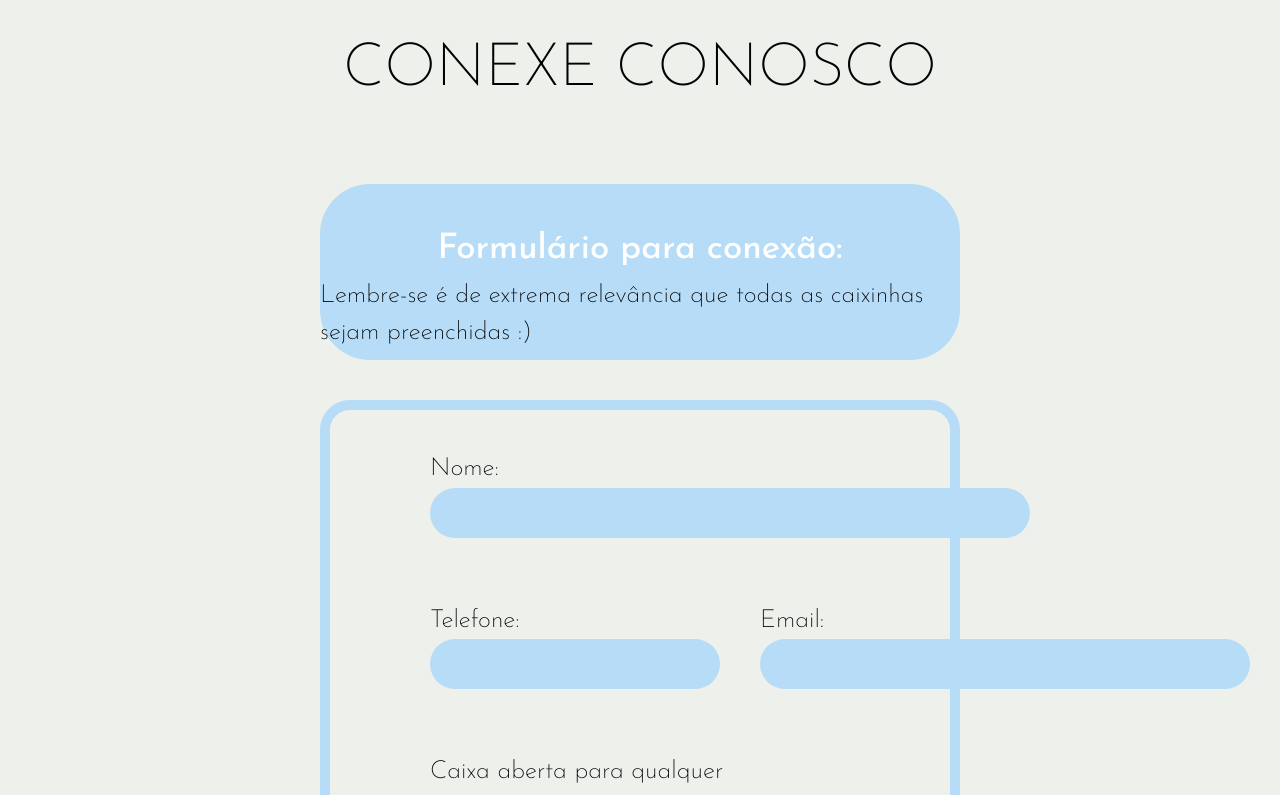
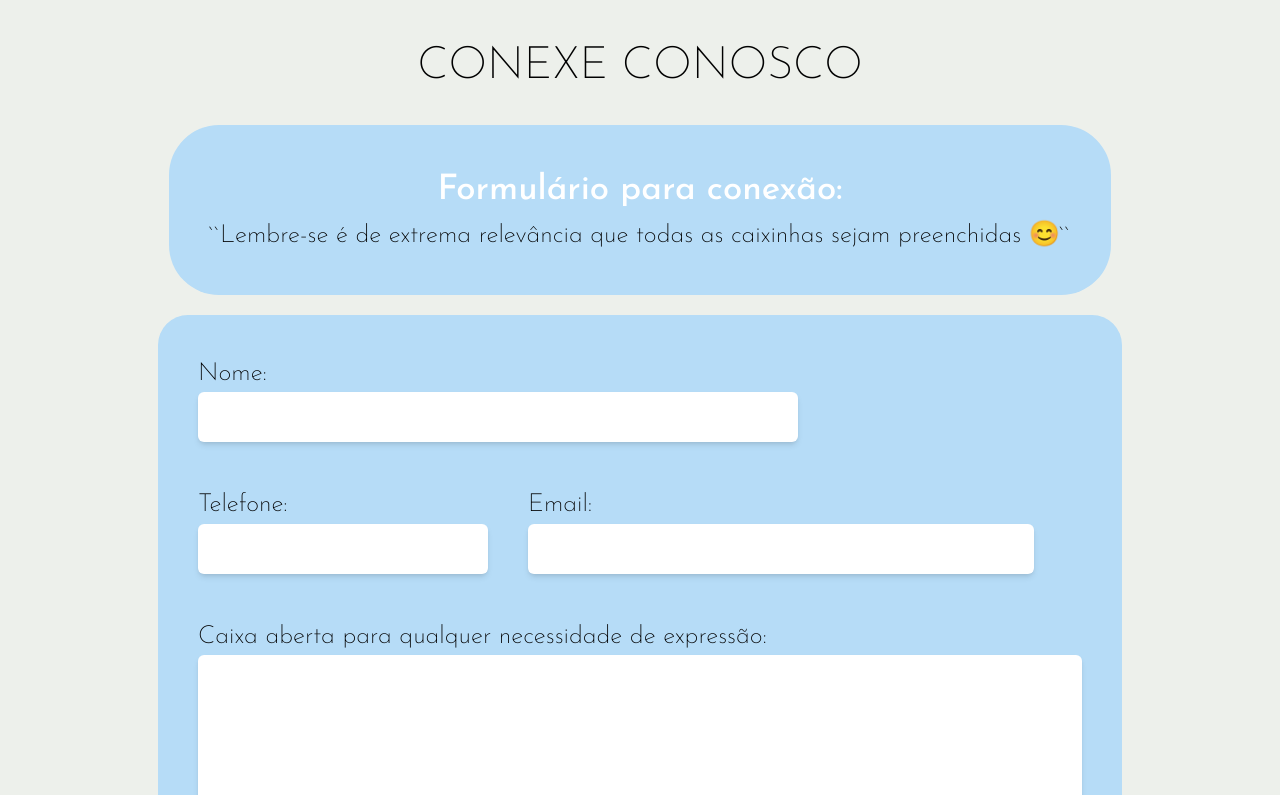
Before and after one commit to EricBrisola/CONEX, a React (Vite) app: page /contact-us in a window 1280 px wide. Shown: the part 700-1495 px from the top of the page. Built offline with nearby package versions, Linux system fonts and the light colour scheme.

Commit message:
chore: finished ContactUs and decreased margin bottom on Professionals

```diff
--- a/src/pages/ContactUs/index.jsx
+++ b/src/pages/ContactUs/index.jsx
@@ -1,61 +1,117 @@
+import { useState } from "react";
 import Footer from "../../components/Footer";
 import Header from "../../components/Header";
-import imagem from "../../assets/contactUs/imgContactUsFix.png"
 
 const ContactUs = () => {
-  const labelClass = "font-JosefinSans font-extralight text-[25px]"
-  const inputClass = "px-5 font-JosefinSans font-light text-[25px] text-black h-[50px] rounded-full bg-[#b6dcf7] "
+  const [contact, setContact] = useState({
+    name: "",
+    phone: "",
+    email: "",
+    message: "",
+  });
+
+  const handleChange = (ev) => {
+    setContact((prev) => ({
+      ...prev,
+      [ev.target.name]: ev.target.value,
+    }));
+  };
+
+  const handleSubmit = (ev) => {
+    ev.preventDefault();
+    alert(`Obrigado por nos contatar ${contact.name}!`);
+    setContact({
+      name: "",
+      phone: "",
+      email: "",
+      message: "",
+    });
+  };
+
+  const labelClass = "font-JosefinSans font-extralight text-[1.563rem]";
+  const inputClass =
+    "px-5 font-JosefinSans font-light text-[1.563rem] text-black h-[3.125rem] rounded-md shadow-md outline-none ";
   return (
-  <div className="bg-[#EDF0EB]">
+    <div className="max-w-screen flex min-h-screen flex-col bg-[#EDF0EB]">
       <Header />
-    <main className="flex flex-col items-center justify-start mb-[28rem]">
-      <title className="flex w-full h-28 justify-center mt-20 mb-8">
-        <h1 className="text-6xl font-JosefinSans font-extralight">CONEXE CONOSCO</h1>
-      </title>
-
-      <div className="h-44 rounded-[50px] w-[50%] bg-[#b6dcf7] py-10 flex flex-col items-center justify-between">
-        <h2 className="font-JosefinSans font-medium text-[35px] text-white">Formulário para conexão:</h2>
-        <h3 className="font-JosefinSans font-extralight text-[25px]">Lembre-se é de extrema relevância que todas as caixinhas sejam preenchidas :)</h3>
+      <section className="mb-6 mt-[4.563rem] flex justify-center">
+        <p className="font-JosefinSans text-[2.813rem] font-extralight">
+          CONEXE CONOSCO
+        </p>
+      </section>
+      <main className="flex flex-col items-center justify-start gap-5">
+        <div className="flex flex-col items-center justify-between rounded-[3.125rem] bg-[#b6dcf7] p-10">
+          <h2 className="font-JosefinSans text-[2.188rem] font-medium text-white">
+            Formulário para conexão:
+          </h2>
+          <h3 className="font-JosefinSans text-[1.563rem] font-extralight">
+            ``Lembre-se é de extrema relevância que todas as caixinhas sejam
+            preenchidas 😊``
+          </h3>
         </div>
 
-      <div className="z-20 border-[10px] border-[#b6dcf7] h-[60rem] w-[50%] rounded-[30px] mt-10 flex flex-col px-[100px] py-[40px]">
+        <form
+          className="flex flex-col gap-11 rounded-[1.875rem] bg-[#b6dcf7] p-10"
+          onSubmit={handleSubmit}
+        >
           <div className="flex flex-col">
             <label className={labelClass}>Nome: </label>
-          <input type="text" className={inputClass + "w-[600px]"}/>
+            <input
+              type="text"
+              name="name"
+              className={inputClass + "w-[37.5rem]"}
+              value={contact.name}
+              onChange={handleChange}
+              required
+            />
           </div>
 
-        <div className="flex mt-16">
-          <div className="flex flex-col mr-10">
+          <div className="flex">
+            <div className="mr-10 flex flex-col">
               <label className={labelClass}>Telefone: </label>
-            <input type="text" className={inputClass + "w-[290px]"}/>
+              <input
+                type="number"
+                name="phone"
+                className={inputClass + "w-[18.125rem]"}
+                value={contact.phone}
+                onChange={handleChange}
+                required
+              />
             </div>
 
             <div className="flex flex-col">
               <label className={labelClass}>Email: </label>
-            <input type="text" className={inputClass + "w-[490px]"}/>
+              <input
+                type="email"
+                name="email"
+                className={inputClass + "w-[31.625rem]"}
+                value={contact.email}
+                onChange={handleChange}
+                required
+              />
             </div>
           </div>
 
-        <div className="mt-16 h-[60%]">
-          <label className={labelClass}>Caixa aberta para qualquer necessidade de expressão:</label>
-          <textarea className="resize-none p-5 font-JosefinSans font-light text-[25px] text-black rounded-[35px] bg-[#b6dcf7] w-[100%] h-[100%]"/>
-        </div>
-      </div>
-      <div className="mt-24 z-20">
-        <button className="bg-[#b6dcf7] shadow-contactCard rounded-full font-JosefinSans font-extralight text-[25px] p-3 px-7">CONECTAR</button>
-      </div>
-      <div className="bg-white h-[45rem] w-2/3 translate-y-[68rem] rounded-[35px] absolute z-10">
-      <img
-        src={imagem}
-        alt="log-image"
-        width={"100%"}
-        className="absolute top-[37rem] cursor-default "
+          <div className="h-64">
+            <label className={labelClass}>
+              Caixa aberta para qualquer necessidade de expressão:
+            </label>
+            <textarea
+              className="h-[90%] w-[100%] resize-none rounded-md p-5 font-JosefinSans text-[1.563rem] font-light text-black shadow-md outline-none"
+              value={contact.message}
+              name="message"
+              onChange={handleChange}
+              required
             />
           </div>
+
+          <button className="rounded-md bg-white p-3 px-7 font-JosefinSans text-[1.563rem] font-extralight shadow-contactCard duration-200 hover:scale-105">
+            CONECTAR
+          </button>
+        </form>
       </main>
-
-    <Footer noButton={true}/>
+      <Footer noButton={true} />
     </div>
-  )
+  );
 };
 export default ContactUs;
--- a/src/pages/Professionals/index.jsx
+++ b/src/pages/Professionals/index.jsx
@@ -19,7 +19,7 @@ const Professionals = () => {
           CONHEÇA AS ÁREAS ATENDIDAS
         </p>
       </section>
-      <section className="relative mb-[18.344rem] flex flex-1 flex-col items-center gap-40">
+      <section className="relative mb-[10.344rem] flex flex-1 flex-col items-center gap-40">
         {professionalsInfos &&
           professionalsInfos.map((professional) => {
             return (
```
Lines whose indentation alone changed are shown as unchanged.
